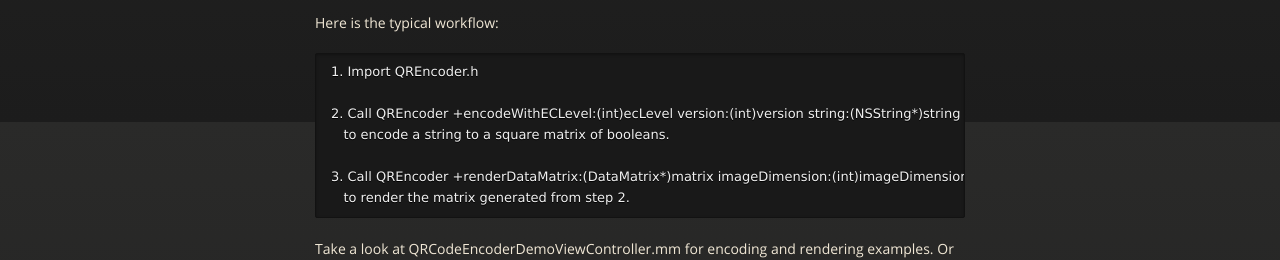
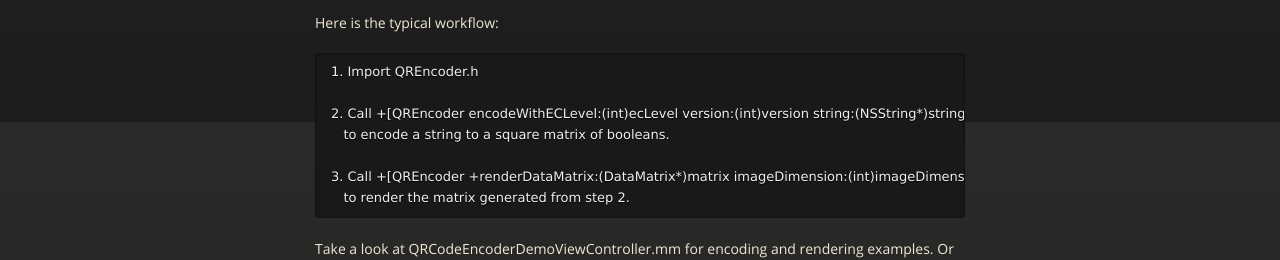
Before and after one commit to myang-git/QR-Code-Encoder-for-Objective-C, a plain HTML site: page index.html in a window 1280 px wide. Shown: the part 678-938 px from the top of the page. Drawn offline with nearby package versions, Linux system fonts and the light colour scheme.

Commit message:
Update gh-pages

```diff
--- a/index.html
+++ b/index.html
@@ -61,10 +61,10 @@
 
 <pre><code>1. Import QREncoder.h
 
-2. Call QREncoder +encodeWithECLevel:(int)ecLevel version:(int)version string:(NSString*)string
+2. Call +[QREncoder encodeWithECLevel:(int)ecLevel version:(int)version string:(NSString*)string]
    to encode a string to a square matrix of booleans.
 
-3. Call QREncoder +renderDataMatrix:(DataMatrix*)matrix imageDimension:(int)imageDimension
+3. Call +[QREncoder +renderDataMatrix:(DataMatrix*)matrix imageDimension:(int)imageDimension]
    to render the matrix generated from step 2.
 </code></pre>
 
```
